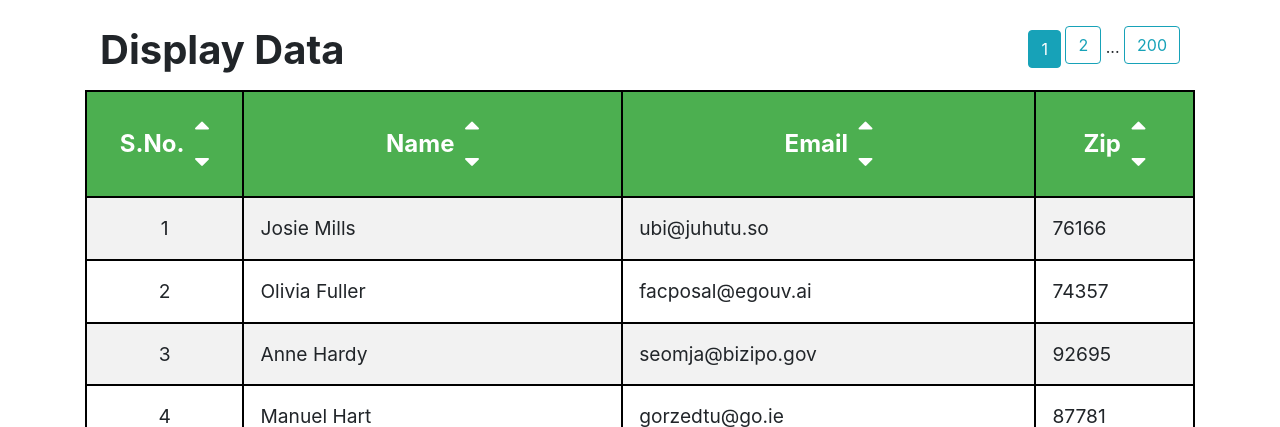
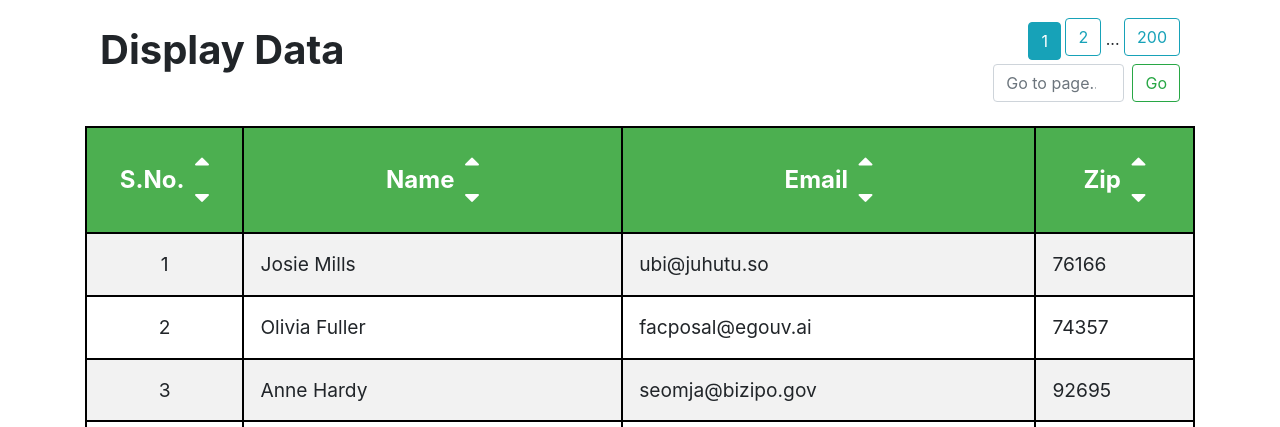
Before and after one commit to Arshaan-256/csv_reader, a Flask app: page /display in a window 1280 px wide. Shown: the part 62-489 px from the top of the page. Run offline with Flask 2, Linux system fonts and the light colour scheme; data comes from the database, SQL or seed files in the repository; both versions use the stored data as it was after the commit; some libraries are stand-ins or nearby versions.

Commit message:
Combined multiple commits

```diff
--- a/csv_reader/main/forms.py
+++ b/csv_reader/main/forms.py
@@ -1,8 +1,13 @@
 from flask_wtf import FlaskForm
-from wtforms import FileField, SubmitField
+from wtforms import IntegerField, FileField, SubmitField
+from wtforms.validators import DataRequired
 from flask_wtf.file import FileRequired, FileAllowed
 
 class CSVFileForm(FlaskForm):
     file = FileField("File", validators=[FileRequired(),
                                          FileAllowed(["csv"], "Please upload a .csv file!")])
     submit = SubmitField("Open File")
+
+class GoToPageForm(FlaskForm):
+    page = IntegerField("Page", validators=[DataRequired()])
+    go = SubmitField("Go")
--- a/csv_reader/main/routes.py
+++ b/csv_reader/main/routes.py
@@ -9,7 +9,7 @@ from flask import ( Blueprint,
 from csv_reader import db
 from csv_reader.models import Data
 from werkzeug.utils import secure_filename
-from csv_reader.main.forms import CSVFileForm
+from csv_reader.main.forms import CSVFileForm, GoToPageForm
 
 main = Blueprint('main', __name__)
 
@@ -33,14 +33,7 @@ def home():
         return redirect(url_for('main.home'))
     return render_template("home.html", title="Home Page", form=form)
 
-@main.route("/display", methods=["GET"])
-def displayData():
-    context = dict()
-    context["page_num"] = request.args.get('page_num', 1, type=int)
-    context["per_page"] = request.args.get('per_page', 100, type=int)
-    context["order_by"] = request.args.get('order_by', None)
-    context["sort_by"] = request.args.get('sort_by', None)
-
+def getData(context):
     if context["order_by"] == "id":
         if context["sort_by"] == "asc":
             data = Data.query.order_by(Data.id.asc()).paginate(page=context["page_num"],
@@ -82,4 +75,26 @@ def displayData():
                                                             per_page=context["per_page"],
                                                             error_out=False)
 
-    return render_template("display_data.html", title="Display Data", data=data, context=context)
+    return data
+
+@main.route("/display", methods=["GET", "POST"])
+def displayData():
+    form = GoToPageForm()
+
+    context = dict()
+    context["page_num"] = request.args.get('page_num', 1, type=int)
+    context["per_page"] = request.args.get('per_page', 100, type=int)
+    context["order_by"] = request.args.get('order_by', None)
+    context["sort_by"] = request.args.get('sort_by', None)
+
+    if form.validate_on_submit():
+        context["page_num"] = form.page.data
+        data = getData(context)
+        return redirect(url_for('main.displayData',
+                        page_num=context["page_num"],
+                        order_by=context["order_by"],
+                        sort_by=context["sort_by"]))
+
+    data = getData(context)
+
+    return render_template("display_data.html", title="Display Data", data=data, context=context, form=form)
--- a/csv_reader/static/main.css
+++ b/csv_reader/static/main.css
@@ -22,6 +22,13 @@ label {
 
 div.validation-error {
     color: red;
+}
+
+.page-bar {
+    text-align: right;
+}
+.go-to-page-bar {
+    width: 25%;
 }
 
 table, td {
@@ -75,7 +82,3 @@ td.serial-no {
 .data-row-2 {
     background-color: white;
 }
-
-.page-bar {
-
-}
--- a/csv_reader/templates/display_data.html
+++ b/csv_reader/templates/display_data.html
@@ -2,13 +2,16 @@
 {% block content %}
     <!-- HEADER and PAGE BAR -->
     <div class="container">
-        <div class="row">
+        <div class="row mb-2">
             <!-- HEADER -->
             <div class="col-6">
                 <h1 class="mt-2 mb-3">Display Data</h1>
             </div>
+            <!-- CLOSE HEADER -->
+            <div class="col-6">
+                <div class="d-flex flex-column">
                     <!-- PAGE BAR -->
-            <div class="col-6 mt-2 text-right" id="page-bar">
+                    <div class="page-bar">
                     {% for page_num in data.iter_pages(left_edge=1, right_edge=1, left_current=1, right_current=2) %}
                         {% if page_num %}
                             <!-- data.page is the current page, returned by paginate -->
@@ -97,8 +100,27 @@
                         {% endif %}
                     {% endfor %}
                     </div>
+                    <!-- CLOSE PAGE BAR -->
+                </div>
+                <div class="go-to-page-searchbar">
+                    <form method="post">
+                        {{ form.hidden_tag() }}
+                            <div class="form-group">
+                                <div class="d-flex flex-row-reverse go-to-page">
+                                    <div class="d-flex ml-2 flex-column">
+                                        {{ form.go(class="btn btn-outline-success") }}
+                                    </div>
+                                    <div class="d-flex flex-column go-to-page-bar">
+                                        {{ form.page(class="form-control", placeholder="Go to page...") }}
                                     </div>
                                 </div>
+                            </div>
+                    </form>
+                </div>
+            </div>
+        </div>
+    </div>
+    <!-- CLOSE HEADER and PAGE BAR -->
 
     <!-- DATA TABLE -->
     <table class="mb-5">
@@ -230,7 +252,8 @@
             {% endif %}
         {% endfor %}
     </table>
-{% endblock %}
+    <!-- CLOSE DATA TABLE -->
+{% endblock content %}
 
 {% block js_script %}
     <script type="text/javascript">
--- a/csv_reader/templates/home.html
+++ b/csv_reader/templates/home.html
@@ -18,4 +18,4 @@
             </div>
         </fieldset>
     </form>
-{% endblock %}
+{% endblock content %}
--- /dev/null
+++ b/csv_reader/user/forms.py
@@ -0,0 +1,2 @@
+from flask_wtf import FlaskForm
+from wtforms import TextField, SubmitField
```
Also changed, not shown: csv_reader/site.db, csv_reader/static/displayData.js (line endings or trailing spaces), csv_reader/user/__init__.py (added), csv_reader/user/routes.py (added). Lines whose indentation alone changed are shown as unchanged.
